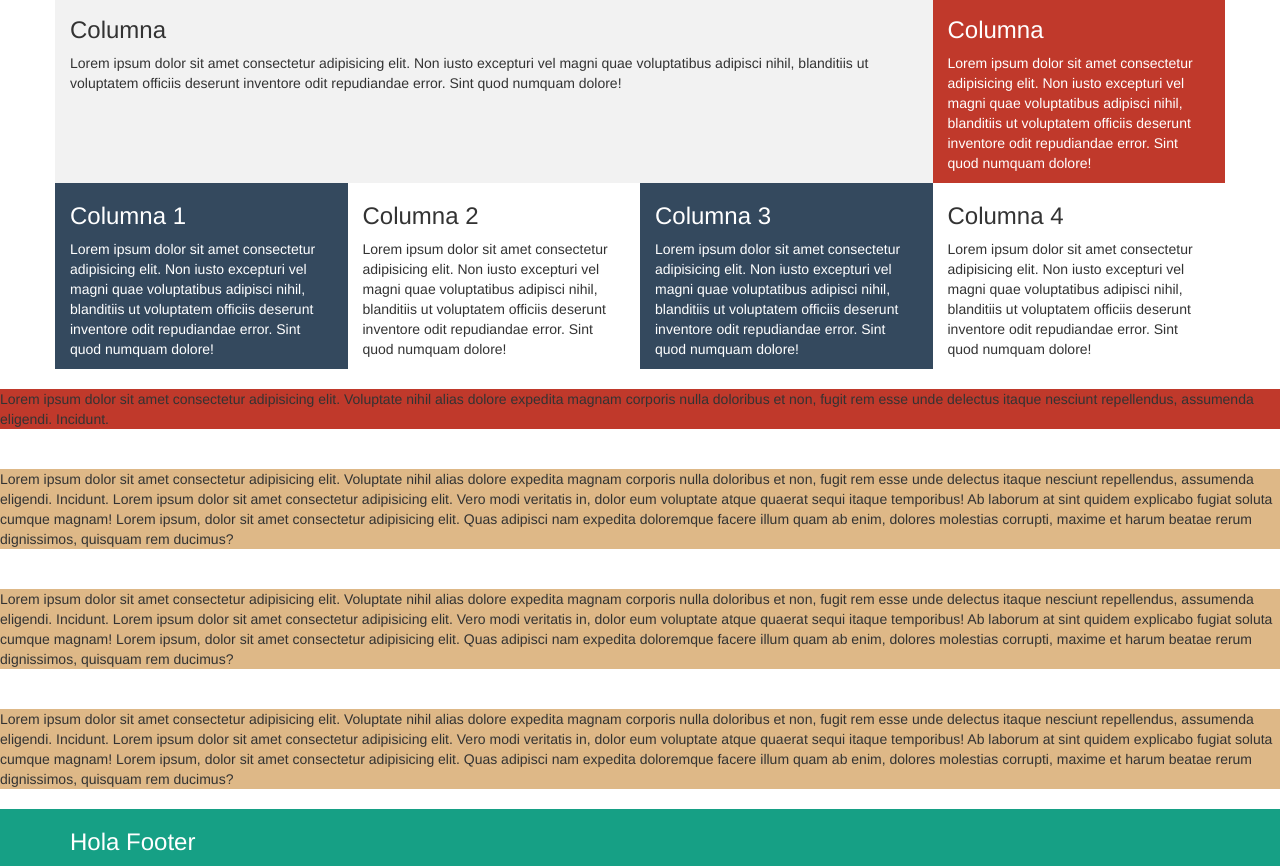
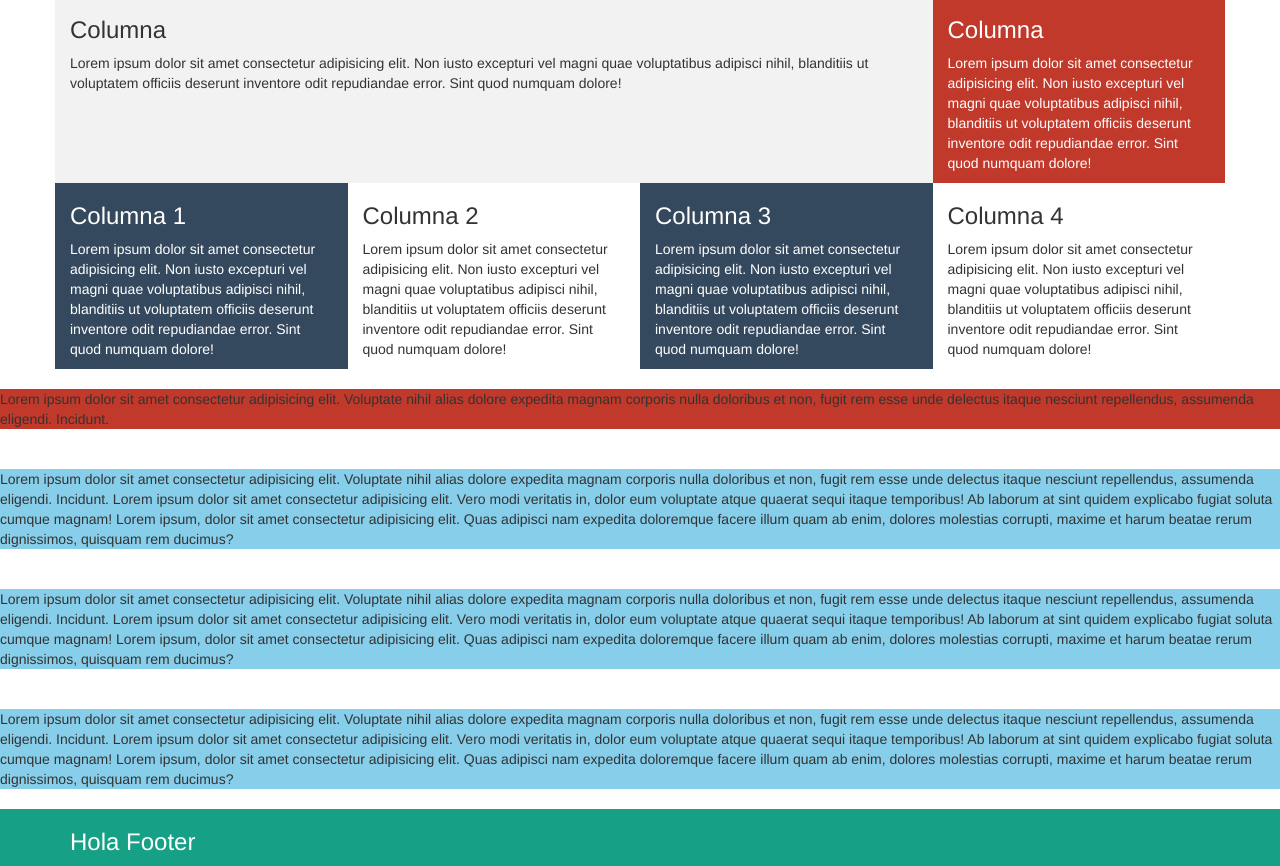
Before and after one commit to ingpcerna/GitTryCode, a plain HTML site: page index.html in a window 1280 px wide. Shown: the part 73-939 px from the top of the page. Drawn offline with Linux system fonts and the light colour scheme.

Commit message:
modificacion de stilos en rama Text

```diff
--- a/css/estilos.css
+++ b/css/estilos.css
@@ -22,7 +22,7 @@ header
 
 .parrafo
 {
-    background: burlywood;
+    background: skyblue;
 
 }
 
```
